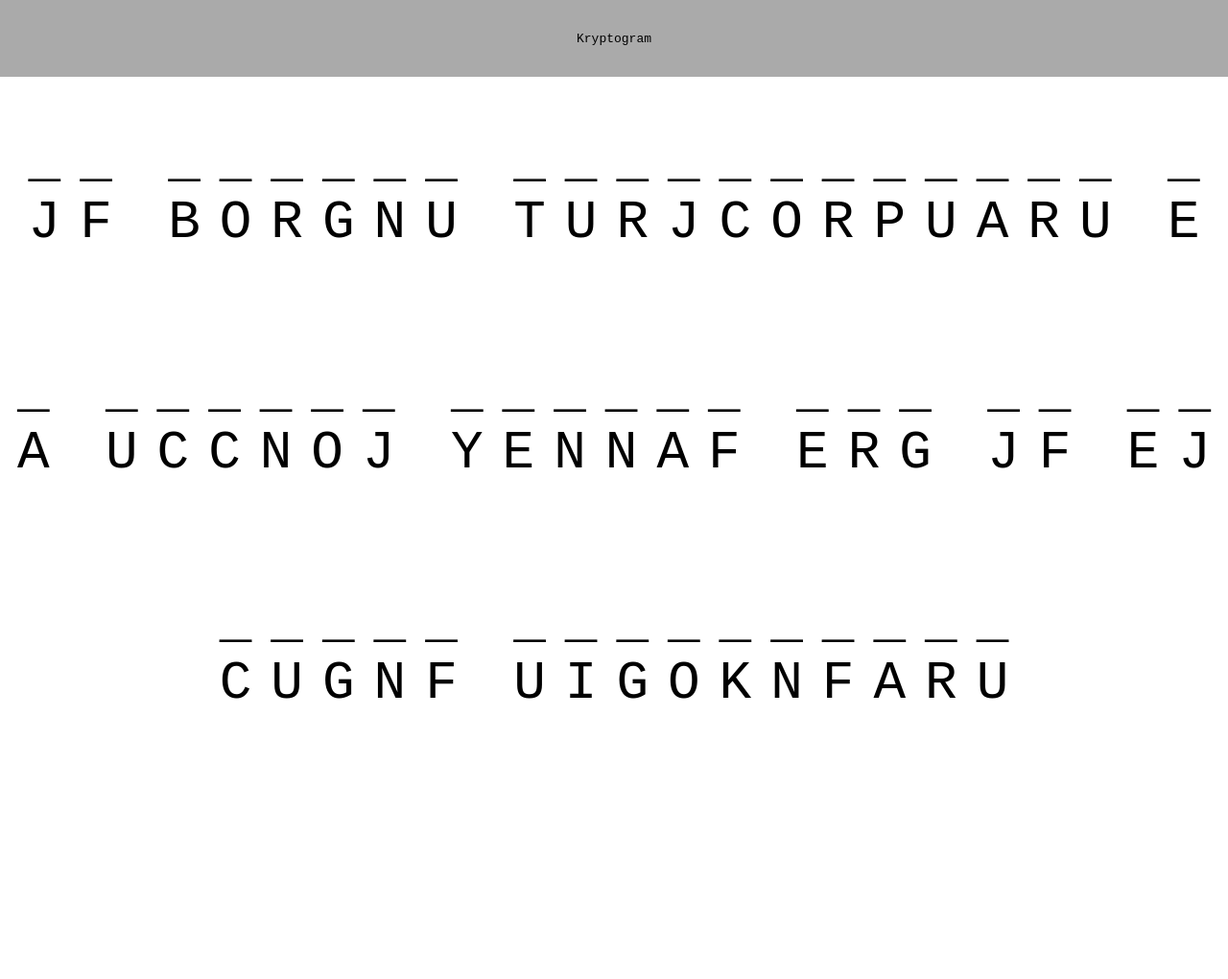
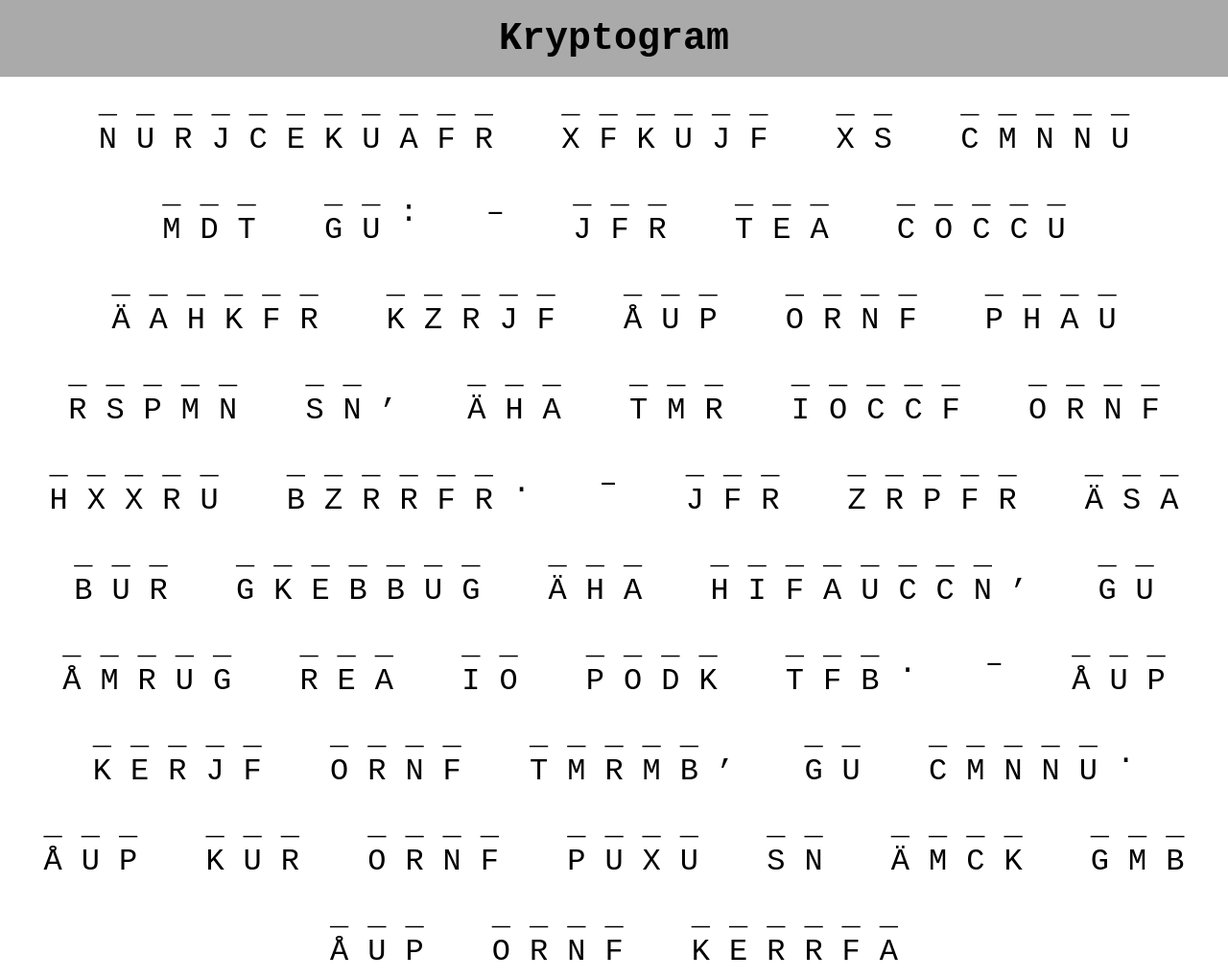
Before and after one commit to erikekberg/kryptogram, a plain HTML site: page index.html in a window 1280 px wide. Shown: the whole page at 96% size. Before the commit the page ends 800 px from the top, so only its background shows below. Drawn offline with Linux system fonts and the light colour scheme.

Commit message:
gjorde så alla orden alltid hamnar på samma rad. Gjorde även så en gissning gäller för alla av samma bokstav.

```diff
--- a/index.js
+++ b/index.js
@@ -1,6 +1,7 @@
-const sentence = "De minsta handlingarna är alltid bättre äns de ädlaste avsikterna"
+const sentence = "Tandläkaren pekade på Lotta och sa: – Den här lilla fröken kunde jag inte göra något åt, för hon ville inte öppna munnen. – Den ungen får man skämmas för överallt, sa Jonas när vi gick hem. – Jag kände inte honom, sa Lotta. Jag kan inte gapa åt folk som jag inte känner"
+const words = sentence.split(" ");
 const container = document.getElementById("container");
-let selected;
+let selected = [];
 const letters = [];
 
 const plainAlfabet = ["A", "B", "C", "D", "E", "F", "G", "H", "I", "J", "K", "L", "M", "N", "O", "P", "Q", "R", "S", "T", "U", "V", "X", "Y", "Z", "Å", "Ä", "Ö"];
@@ -26,12 +27,16 @@ console.log(plainAlfabet);
 console.log(cryptoAlfabet);
 
 function generateLetters() {
-    for(let i = 0; i < sentence.length; i++) {
-        if(sentence[i] == " ") {
-            const space = document.createElement("div");
-            space.className = "space";
-            space.innerHTML = " ";
-            container.appendChild(space);
+    for(let j = 0; j < words.length; j++) {
+        const word = document.createElement("div");
+        word.id = "word" + j
+        word.className = "word";
+        for(let i = 0; i < words[j].length; i++) {
+            if(!plainAlfabet.includes(words[j][i].toUpperCase())) {
+                const x = document.createElement("div");
+                x.innerHTML = words[j][i];
+                x.className = "letter";
+                word.appendChild(x);
             } else {
                 const letter = document.createElement("div");
                 letter.id = "letter " + i;
@@ -39,15 +44,27 @@ function generateLetters() {
                 const hidden = document.createElement("div");
                 const shown = document.createElement("div");
                 hidden.innerHTML = "_";
-            shown.innerHTML = cryptoAlfabet[plainAlfabet.indexOf(sentence[i].toUpperCase())];
+                shown.innerHTML = cryptoAlfabet[plainAlfabet.indexOf(words[j][i].toUpperCase())];
                 letter.appendChild(hidden);
                 letter.appendChild(shown);
-            container.appendChild(letter);
+                word.appendChild(letter);
                 letter.onclick = () => {
-                selected = letter;
+                    findAllDupes(shown.textContent);
                     updateVisual();
                 }
                 letters.push(letter);
+            }
+        }
+        container.appendChild(word);
+
+    }
+}
+
+function findAllDupes(letter) {
+    selected = [];
+    for(let i = 0; i < letters.length; i++) {
+        if(letters[i].children[1].textContent == letter) {
+            selected.push(letters[i]);
         }
     }
 }
@@ -58,17 +75,23 @@ function updateVisual() {
     letters.forEach(l => {
         l.style.backgroundColor = "White"
     });
-    selected.style.backgroundColor = "Grey";
+    selected.forEach(s => {
+        s.style.backgroundColor = "Grey";
+    });
 }
 
 document.addEventListener('keydown', function(event) {
     console.log(event);
 
     if(event.key == "Backspace") {
-        selected.firstChild.innerHTML = "_";
+        selected.forEach(s => {
+            s.firstChild.innerHTML = "_";
+        })
     }
 
     if(plainAlfabet.includes(event.key.toUpperCase())) {
-        selected.firstChild.innerHTML = event.key.toUpperCase();
+        selected.forEach(s => {
+            s.firstChild.innerHTML = event.key.toUpperCase();
+        })
     }
 });
--- a/style.css
+++ b/style.css
@@ -11,19 +11,21 @@ header {
     display: flex;
     align-items: center;
     justify-content: center;
+    font-size: 5vh;
+    font-weight: bold;
 }
 
 .crypto-container {
     height: 90vh;
     display: flex;
+    align-items: center;
     justify-content: center;
-    align-items: center;
     flex-wrap: wrap;
 }
 
 .letter {
     padding: 10px;
-    font-size: 7vh;
+    font-size: 4vh;
     display: flex;
     flex-direction: column;
     justify-content: center;
@@ -33,3 +35,10 @@ header {
 .space {
     width: 3vw;
 }
+
+.word {
+    display: flex;
+    flex-direction: row;
+    padding-left: 2vw;
+    padding-right: 2vw;
+}
```
Lines whose indentation alone changed are shown as unchanged.
